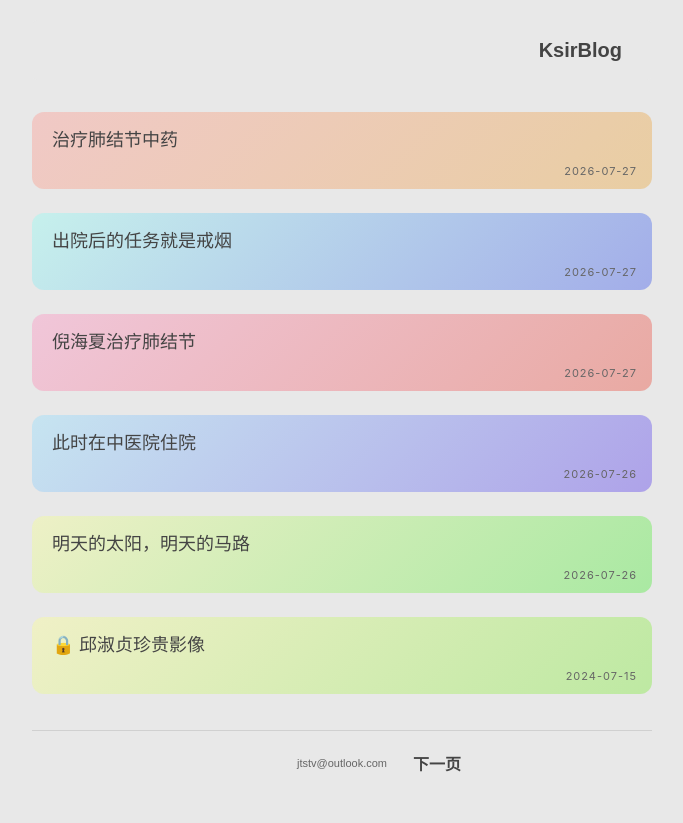
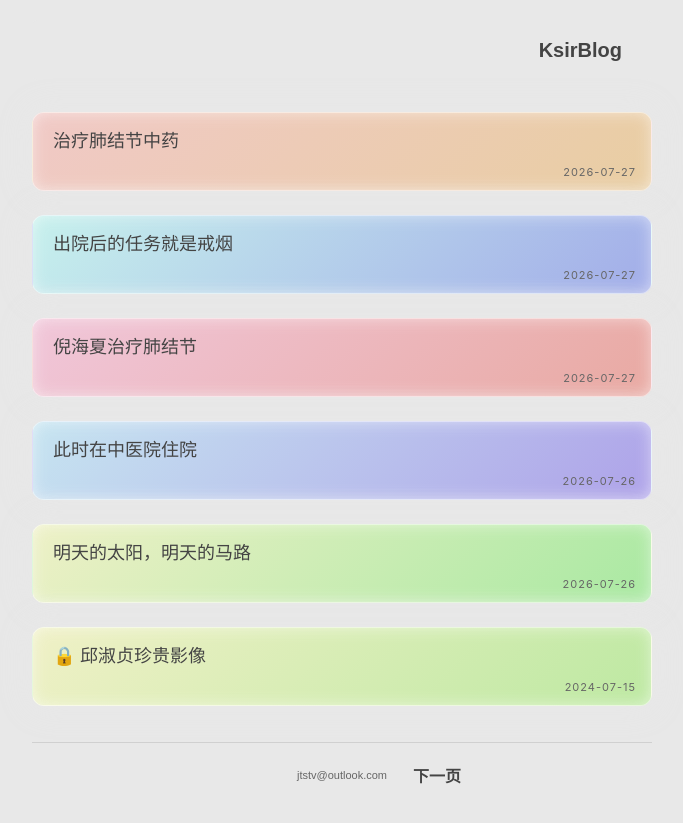
Before and after one commit to JTSTV/Jtstv.github.io, a Jekyll site: the page built from index.html, in a window 1280 px wide. Shown: the top 823 px of the page, without its empty margins (298-981 px from the left). Built offline with Jekyll 4.4.1, drawn with Linux system fonts in a browser that asks for light colours; the list of posts is cut into pages by our own code.

Commit message:
更新 index.html

```diff
--- a/index.html
+++ b/index.html
@@ -57,18 +57,21 @@ layout: null
             padding: 15px 20px 35px 20px;
             position: relative;
 
-            /* 移除固定背景色，由JS动态添加 */
-            /* background: rgba(235, 235, 235, 0.7); */
-
             backdrop-filter: blur(12px);
             -webkit-backdrop-filter: blur(12px);
 
-            border: none;
             border-radius: 12px;
             color: #444;
+
+            /* 1. 添加半透明的白色边框，弱化与灰色背景的对比 */
+            border: 1px solid rgba(255, 255, 255, 0.6);
+
+            /* 2. 使用与背景同色的巨大模糊阴影，形成边缘光晕，彻底淡化分界线 */
+            box-shadow: 0 0 30px 5px rgba(232, 232, 232, 0.9);
+
+            /* 3. 增加极淡的内阴影，柔化卡片内部边缘 */
+            /* inset 阴影放在这里作为默认，会被JS的background覆盖，所以放在JS里动态设置 */
         }
-
-        /* 移除了 .post-title::before 的条纹背景样式 */
 
         .post-title a {
             color: #444;
```
Also changed, not shown: other parts of index.html (+8 -7 lines).
